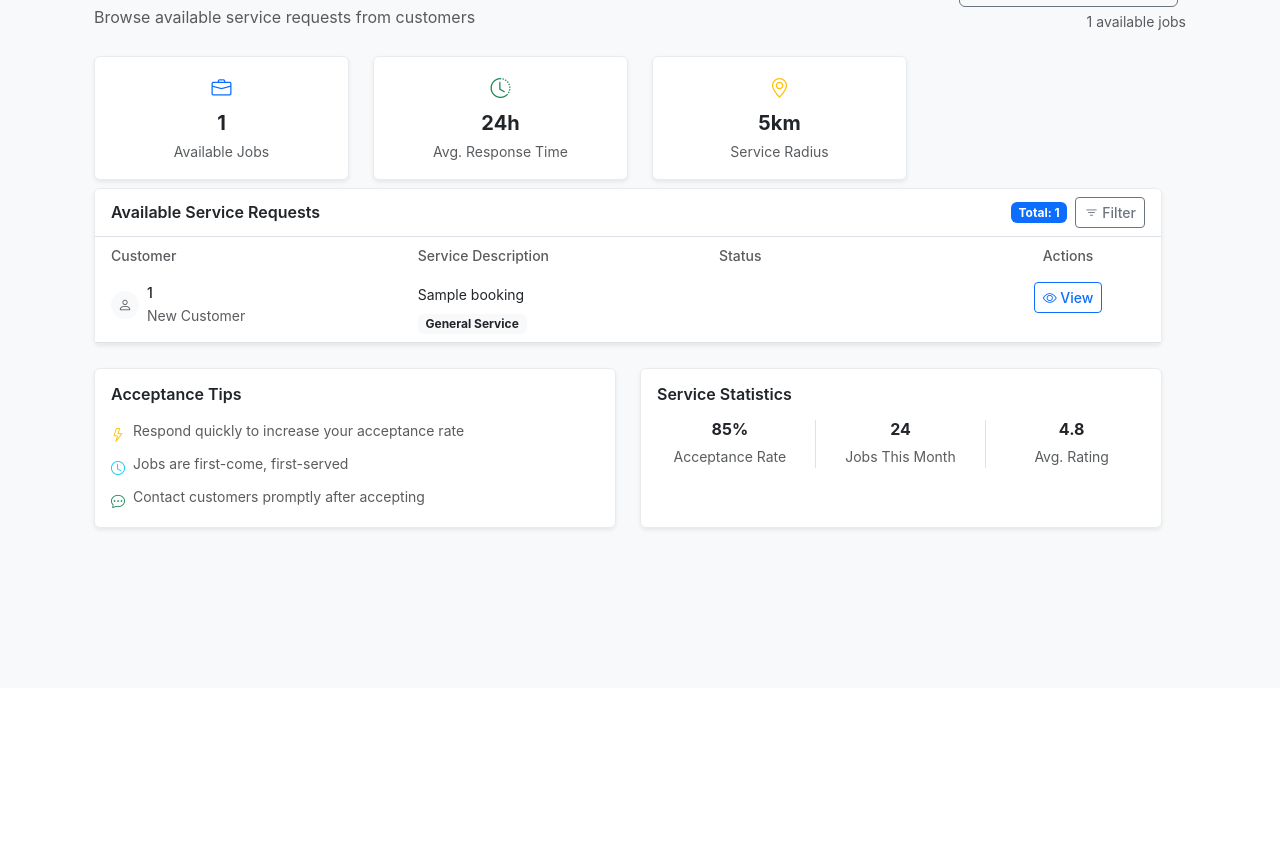
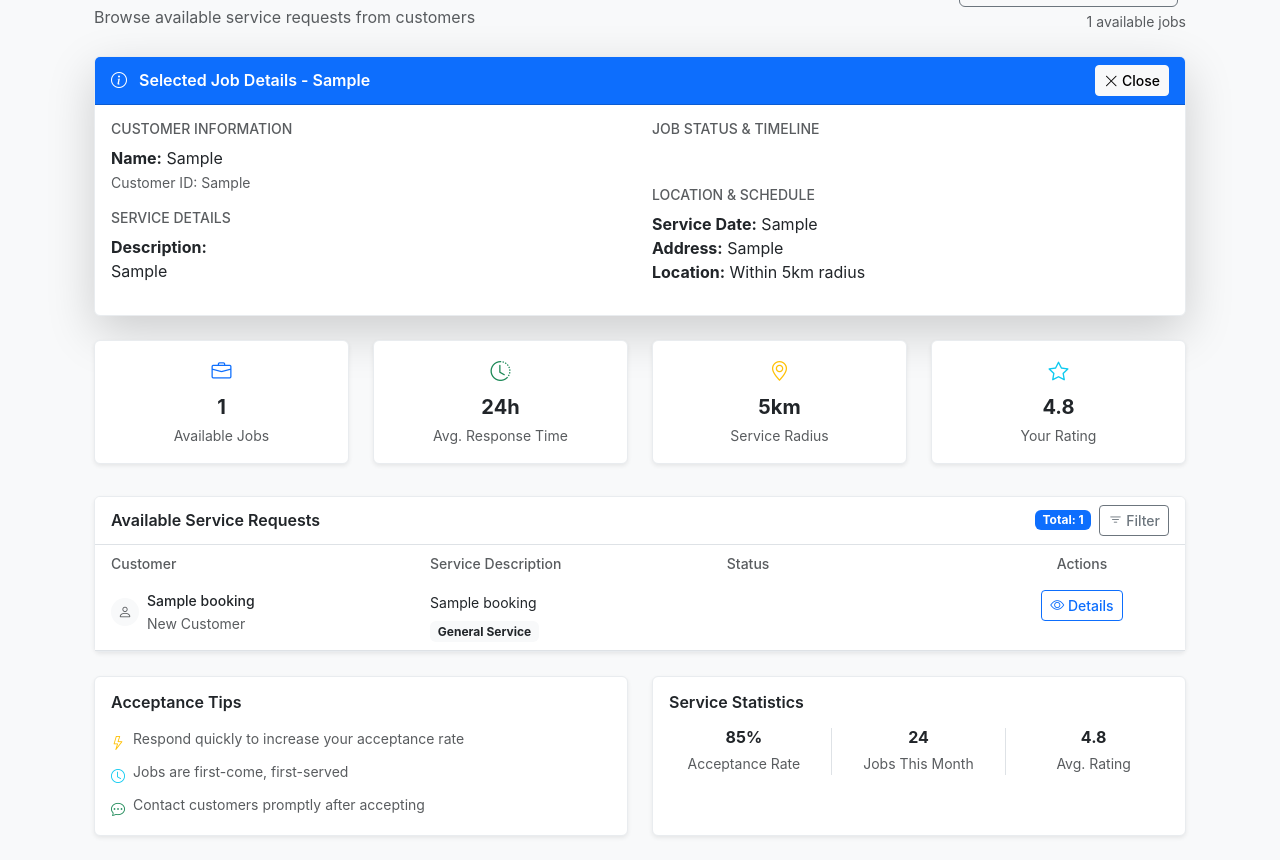
Before and after one commit to muhammads-git/Local_service_connect_app, a Flask app: template app/templates/dashboards/available_jobs.html in a window 1280 px wide. Shown: the part 112-972 px from the top of the page. Before the commit the page ends 643 px from the top, so only its background shows below. Run offline with Flask 3, Linux system fonts and the light colour scheme; the template is opened without the code that fills it: most values are stand-ins (such as "Sample title", 1, 10 or a date in 2020).

Commit message:
Feature almost done .. available jobs now provider can see them with details for each bookings, and can accept reject, accept reject are still in development,....

```diff
--- a/app/templates/dashboards/available_jobs.html
+++ b/app/templates/dashboards/available_jobs.html
@@ -1,4 +1,3 @@
-
 {% extends "base.html" %}
 {% block content %}
 <div class="container-fluid">
@@ -20,6 +19,85 @@
             </div>
         </div>
     </div>
+
+    <!-- Selected Job Details Section - MOVED TO TOP -->
+    {% if selected_job %}
+    <div class="row mb-4">
+        <div class="col-12">
+            <div class="card border-3 border-primary shadow-lg">
+                <div class="card-header bg-primary text-white d-flex justify-content-between align-items-center">
+                    <h6 class="fw-semibold mb-0">
+                        <i class="bi bi-info-circle me-2"></i>
+                        Selected Job Details - {{ selected_job[1] }}
+                    </h6>
+                    <a href="{{ url_for('dashboards_bp.available_jobs') }}"
+                       class="btn btn-sm btn-light">
+                        <i class="bi bi-x-lg"></i> Close
+                    </a>
+                </div>
+                <div class="card-body">
+                    <div class="row">
+                        <div class="col-md-6">
+                            <h6 class="text-muted small mb-2">CUSTOMER INFORMATION</h6>
+                            <p class="mb-3">
+                                <strong>Name:</strong> {{ selected_job[1] }}<br>
+                                <small class="text-muted">Customer ID: {{ selected_job[0] }}</small>
+                            </p>
+
+                            <h6 class="text-muted small mb-2 mt-3">SERVICE DETAILS</h6>
+                            <p class="mb-3">
+                                <strong>Description:</strong><br>
+                                {{ selected_job[2] }}
+                            </p>
+                        </div>
+
+                        <div class="col-md-6">
+                            <h6 class="text-muted small mb-2">JOB STATUS & TIMELINE</h6>
+                            <p class="mb-3">
+                                {% if selected_job[3] == 'pending' %}
+                                    <span class="badge status-badge status-pending">Pending</span>
+                                {% elif selected_job[3] == 'accepted' %}
+                                    <span class="badge status-badge status-accepted">Accepted</span>
+                                {% else %}
+                                    <span class="badge status-badge status-other">{{ selected_job[3] }}</span>
+                                {% endif %}
+                            </p>
+
+                            <h6 class="text-muted small mb-2 mt-3">LOCATION & SCHEDULE</h6>
+                            <p class="mb-2">
+                                <strong>Service Date:</strong> {{ selected_job[4] }}<br>
+                                <strong>Address:</strong> {{ selected_job[5] }}<br>
+                                <strong>Location:</strong> Within 5km radius
+                            </p>
+                        </div>
+                    </div>
+
+                    <!-- Action Buttons -->
+                    {% if selected_job[3] == 'pending' %}
+                    <div class="row mt-4">
+                        <div class="col-12">
+                            <div class="d-flex gap-2">
+                                <form action="{{ url_for('dashboards_bp.accept_job', job_id=selected_job[0]) }}" method="POST" class="d-inline">
+                                    <input type="hidden" name="csrf_token" value="{{ csrf_token() }}">
+                                    <button type="submit" class="btn btn-success">
+                                        <i class="bi bi-check-lg"></i> Accept Job
+                                    </button>
+                                </form>
+                                <form action="{{ url_for('dashboards_bp.reject_job', job_id=selected_job[0]) }}" method="POST" class="d-inline">
+                                    <input type="hidden" name="csrf_token" value="{{ csrf_token() }}">
+                                    <button type="submit" class="btn btn-danger">
+                                        <i class="bi bi-x-lg"></i> Reject Job
+                                    </button>
+                                </form>
+                            </div>
+                        </div>
+                    </div>
+                    {% endif %}
+                </div>
+            </div>
+        </div>
+    </div>
+    {% endif %}
 
     <!-- Stats Cards -->
     <div class="row mb-4">
@@ -56,7 +134,7 @@
                 </div>
             </div>
         </div>
-        <!-- <div class="col-md-3 mb-2">
+        <div class="col-md-3 mb-2">
             <div class="card border-0 shadow-sm stat-card">
                 <div class="card-body text-center p-3">
                     <div class="text-info mb-2">
@@ -67,7 +145,7 @@
                 </div>
             </div>
         </div>
-    </div> -->
+    </div>
 
     <!-- Available Jobs Table -->
     <div class="row">
@@ -105,47 +183,48 @@
                             </thead>
                             <tbody>
                                 {% for booking in available_jobs_data %}
-                                <tr class="booking-row">
+                                <tr class="booking-row {% if selected_job and selected_job[0] == booking[0] %}table-primary{% endif %}">
                                     <td class="py-2 px-3">
                                         <div class="d-flex align-items-center">
                                             <div class="customer-avatar bg-light rounded-circle d-flex align-items-center justify-content-center me-2">
                                                 <i class="bi bi-person text-muted small"></i>
                                             </div>
                                             <div>
-                                                <span class="fw-medium small d-block">{{ booking[0] }}</span>
+                                                <span class="fw-medium small d-block">{{ booking[1] }}</span>
                                                 <small class="text-muted">New Customer</small>
                                             </div>
                                         </div>
                                     </td>
                                     <td class="py-2 px-3">
                                         <div>
-                                            <span class="small">{{ booking[1] }}</span>
+                                            <span class="small">{{ booking[2] }}</span>
                                             <div class="mt-1">
                                                 <span class="badge bg-light text-dark small">General Service</span>
                                             </div>
                                         </div>
                                     </td>
                                     <td class="py-2 px-3">
-                                        {% if booking[2] == 'pending' %}
+                                        {% if booking[3] == 'pending' %}
                                             <span class="badge status-badge status-pending">Pending</span>
-                                        {% elif booking[2] == 'accepted' %}
+                                        {% elif booking[3] == 'accepted' %}
                                             <span class="badge status-badge status-accepted">Accepted</span>
-                                        {% elif booking[2] == 'in_progress' %}
+                                        {% elif booking[3] == 'in_progress' %}
                                             <span class="badge status-badge status-progress">In Progress</span>
-                                        {% elif booking[2] == 'completed' %}
+                                        {% elif booking[3] == 'completed' %}
                                             <span class="badge status-badge status-completed">Completed</span>
-                                        {% elif booking[2] == 'rejected' %}
+                                        {% elif booking[3] == 'rejected' %}
                                             <span class="badge status-badge status-rejected">Rejected</span>
                                         {% else %}
-                                            <span class="badge status-badge status-other">{{ booking[2] }}</span>
+                                            <span class="badge status-badge status-other">{{ booking[3] }}</span>
                                         {% endif %}
                                     </td>
                                     <td class="py-2 px-3">
                                         <div class="d-flex gap-1 justify-content-center">
-                                            <!-- Simple View Button -->
-                                            <button class="btn btn-outline-primary btn-sm">
-                                                <i class="bi bi-eye"></i> View
-                                            </button>
+                                            <!-- View Button - uses view_jobs parameter -->
+                                            <a href="{{ url_for('dashboards_bp.available_jobs', view_jobs=booking[0]) }}"
+                                               class="btn btn-outline-primary btn-sm">
+                                                <i class="bi bi-eye"></i> Details
+                                            </a>
                                         </div>
                                     </td>
                                 </tr>
@@ -222,12 +301,11 @@
 </div>
 
 <style>
-/* Smooth animations for everything */
+/* Your existing CSS styles remain the same */
 .card, .btn, .booking-row, .badge {
     transition: all 0.3s cubic-bezier(0.4, 0, 0.2, 1);
 }
 
-/* Card hover effects */
 .card {
     border: 1px solid #e9ecef !important;
 }
@@ -242,13 +320,11 @@
     box-shadow: 0 4px 16px rgba(0, 0, 0, 0.1) !important;
 }
 
-/* Table row animations */
 .booking-row:hover {
     background-color: #f8f9fa;
     transform: translateX(4px);
 }
 
-/* Status badges */
 .status-badge {
     padding: 0.35rem 0.7rem;
     font-size: 0.75rem;
@@ -281,12 +357,10 @@
     color: white;
 }
 
-/* Button hover effects */
 .btn:hover {
     transform: translateY(-2px);
 }
 
-/* Customer avatar */
 .customer-avatar {
     width: 28px;
     height: 28px;
@@ -298,12 +372,10 @@
     background: linear-gradient(135deg, #e3f2fd, #bbdefb) !important;
 }
 
-/* Table responsive */
 .table-sm td, .table-sm th {
     padding: 0.5rem 0.75rem;
 }
 
-/* Mobile optimizations */
 @media (max-width: 768px) {
     .btn {
         padding: 0.2rem 0.4rem;
```
Also changed, not shown: app/routess/dashboards.py (+33 -3 lines).
